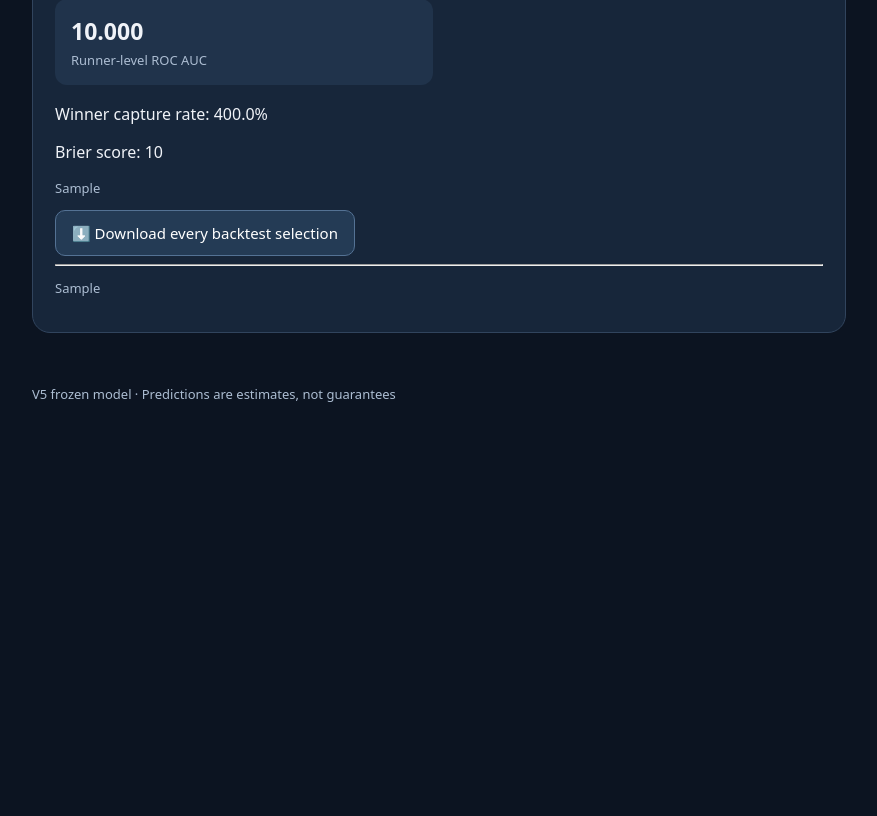
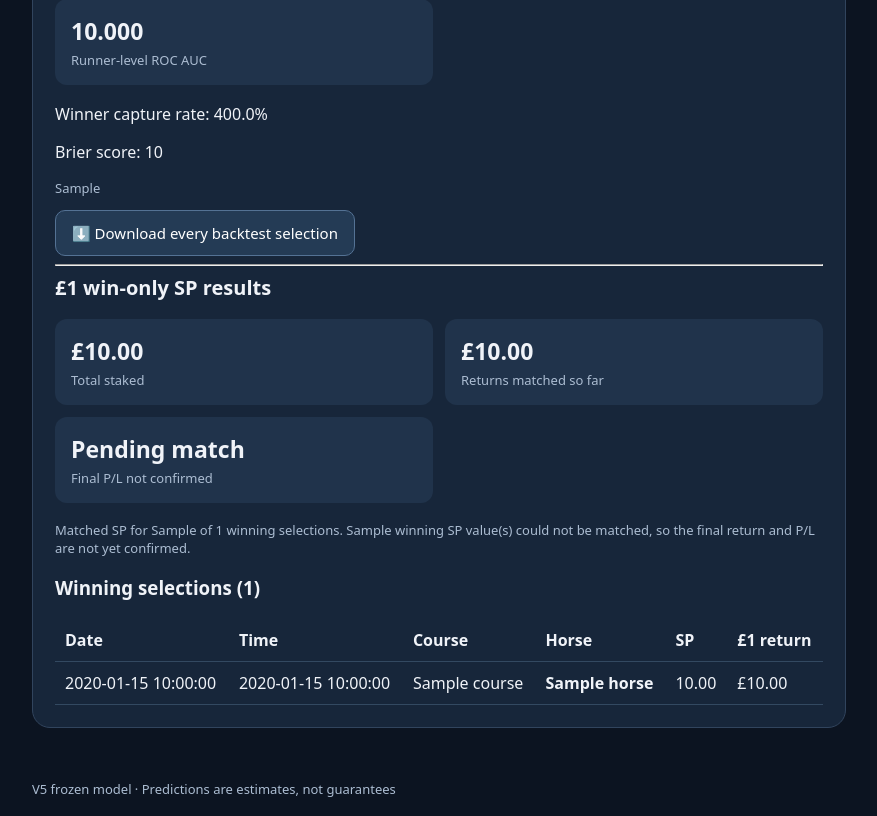
Before and after one commit to Jxcquesy/V5-Racing-Flask, a Flask app: template templates/backtest.html in a window 1280 px wide. Shown: the part 666-1482 px from the top of the page, without its empty margins (201-1078 px from the left). Before the commit the page ends 1068 px from the top, so only its background shows below. Run offline with Flask 3, Linux system fonts and the light colour scheme; the template is opened without the code that fills it: most values are stand-ins (such as "Sample title", 1, 10 or a date in 2020).

Commit message:
Show Winner AI SP returns and winning horses

```diff
--- a/templates/backtest.html
+++ b/templates/backtest.html
@@ -21,7 +21,33 @@
 <p>Brier score: {{report.brier_score if report.brier_score is not none else '—'}}</p>
 <p class="note">{{report.selection_rule}}</p>
 <a class="button" href="{{url_for('download_backtest')}}">⬇️ Download every backtest selection</a>
-<hr><p class="note">{{report.odds_and_roi}}</p>
-{% elif report %}<p class="note">Backtest status: {{report.status}} — {{report.message}}</p>{% endif %}
+<hr>
+<h2>£1 win-only SP results</h2>
+{% if sp_report %}
+<div class="metrics">
+<div><b>£{{'%.2f'|format(sp_report.stake)}}</b><small>Total staked</small></div>
+<div><b>£{{'%.2f'|format(sp_report.matched_returns)}}</b><small>{% if sp_report.complete %}Total returns{% else %}Returns matched so far{% endif %}</small></div>
+<div><b>{% if sp_report.complete %}{% if sp_report.profit >= 0 %}+{% endif %}£{{'%.2f'|format(sp_report.profit)}}{% else %}Pending match{% endif %}</b><small>{% if sp_report.complete %}Net profit / loss{% else %}Final P/L not confirmed{% endif %}</small></div>
+</div>
+<p class="note">Matched SP for {{sp_report.matched_wins}} of {{sp_report.total_wins}} winning selections. {% if sp_report.missing_sp %}{{sp_report.missing_sp}} winning SP value(s) could not be matched, so the final return and P/L are not yet confirmed.{% else %}All winning selections have an SP match. Returns include the £1 stake; losing selections are included in the £{{'%.2f'|format(sp_report.stake)}} total stake.{% endif %}</p>
+<h3>Winning selections ({{sp_report.total_wins}})</h3>
+<div style="overflow-x:auto">
+<table>
+<thead><tr><th>Date</th><th>Time</th><th>Course</th><th>Horse</th><th>SP</th><th>£1 return</th></tr></thead>
+<tbody>
+{% for w in sp_report.winners %}
+<tr>
+<td>{{w.date}}</td><td>{{w.time}}</td><td>{{w.course}}</td><td><b>{{w.horse}}</b></td>
+<td>{% if w.sp is not none %}{{'%.2f'|format(w.sp)}}{% else %}Not matched{% endif %}</td>
+<td>{% if w.returned is not none %}£{{'%.2f'|format(w.returned)}}{% else %}—{% endif %}</td>
+</tr>
+{% endfor %}
+</tbody>
+</table>
+</div>
+{% else %}
+<p class="note">SP results are not available: {{report.odds_and_roi}}</p>
+{% endif %}
+{% endif %}
 </section>
 {% endblock %}
```
